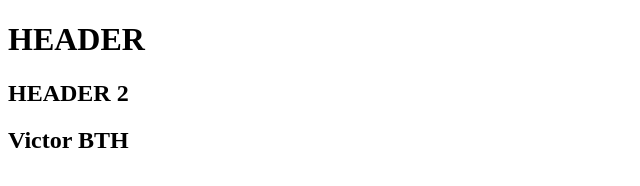
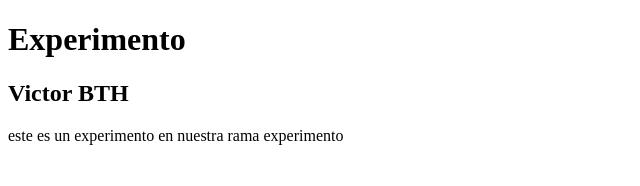
Before and after one commit to ViktorBTH/Curso, a plain HTML site: page index.html in a window 1280 px wide. Shown: the whole page, without its empty margins (0-640 px from the left). Drawn offline with Linux system fonts and the light colour scheme.

Commit message:
agregamos texto de experimento

```diff
--- a/index.html
+++ b/index.html
@@ -8,13 +8,17 @@
 </head>
 <body>
     <header>
-        <h1>HEADER</h1>
-        <h2>HEADER 2</h2>
+        <h1>Experimento</h1>
+
     </header>
     <div class="container">
         <h2>Victor BTH</h2>
     </div>
 
+    <footer>
+        <p>este es un experimento en nuestra rama experimento</p>
+    </footer>
+
 
 </body>
 </html>
```
